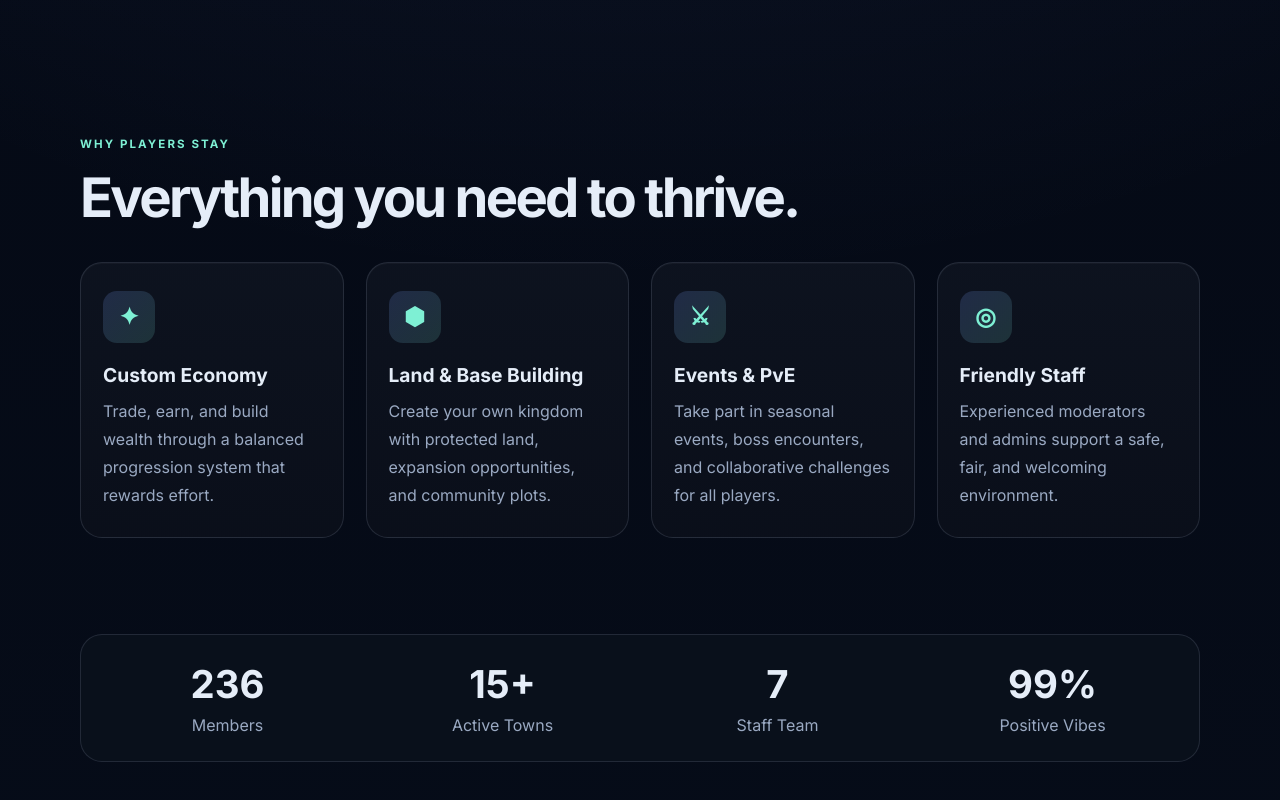
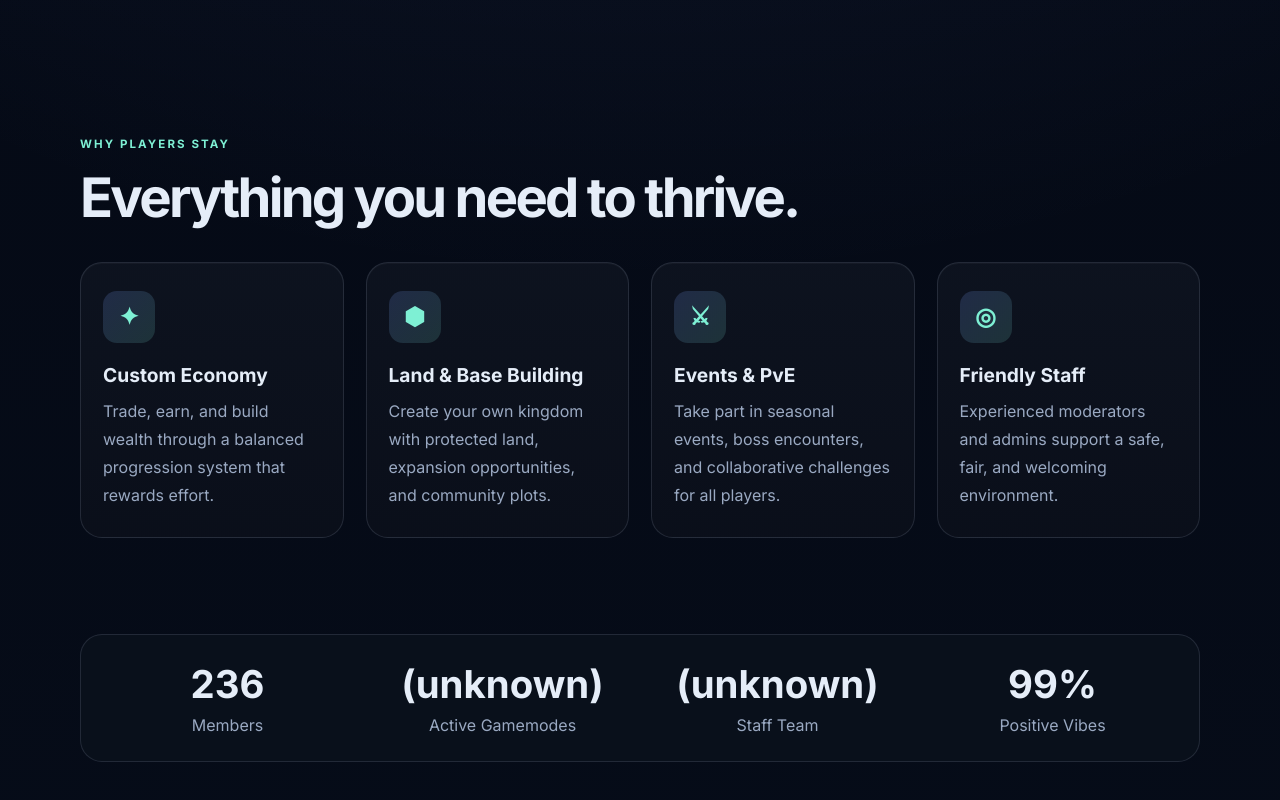
Before and after one commit to zayzayketze/feuwijksdfbkwbefcdiskfbk432terf, a plain HTML site: page index.html in a window 1280 px wide. Shown: the part 1360-2160 px from the top of the page. Drawn offline with Linux system fonts and the light colour scheme.

Commit message:
Update active players and towns information

```diff
--- a/index.html
+++ b/index.html
@@ -66,7 +66,7 @@
               <a class="button button-secondary" href="#features">Explore Features</a>
             </div>
             <ul class="hero-meta">
-              <li>120+ Active Players</li>
+              <li>(unknown) Active Players</li>
               <li>Custom Economy</li>
               <li>Friendly Staff</li>
             </ul>
@@ -166,11 +166,11 @@
               <span>Members</span>
             </div>
             <div>
-              <strong>15+</strong>
-              <span>Active Towns</span>
+              <strong>(unknown)</strong>
+              <span>Active Gamemodes</span>
             </div>
             <div>
-              <strong>7</strong>
+              <strong>(unknown)</strong>
               <span>Staff Team</span>
             </div>
             <div>
```
